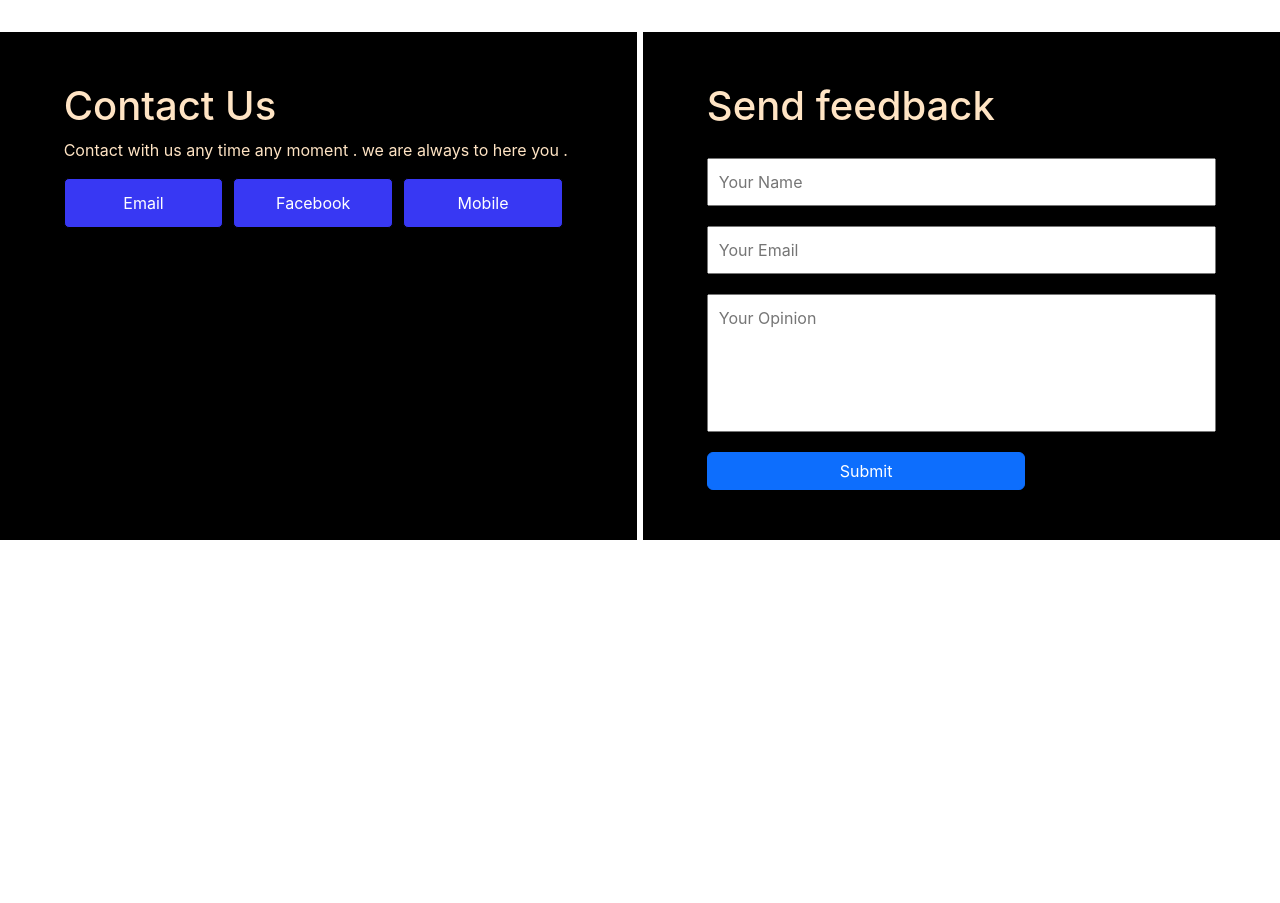
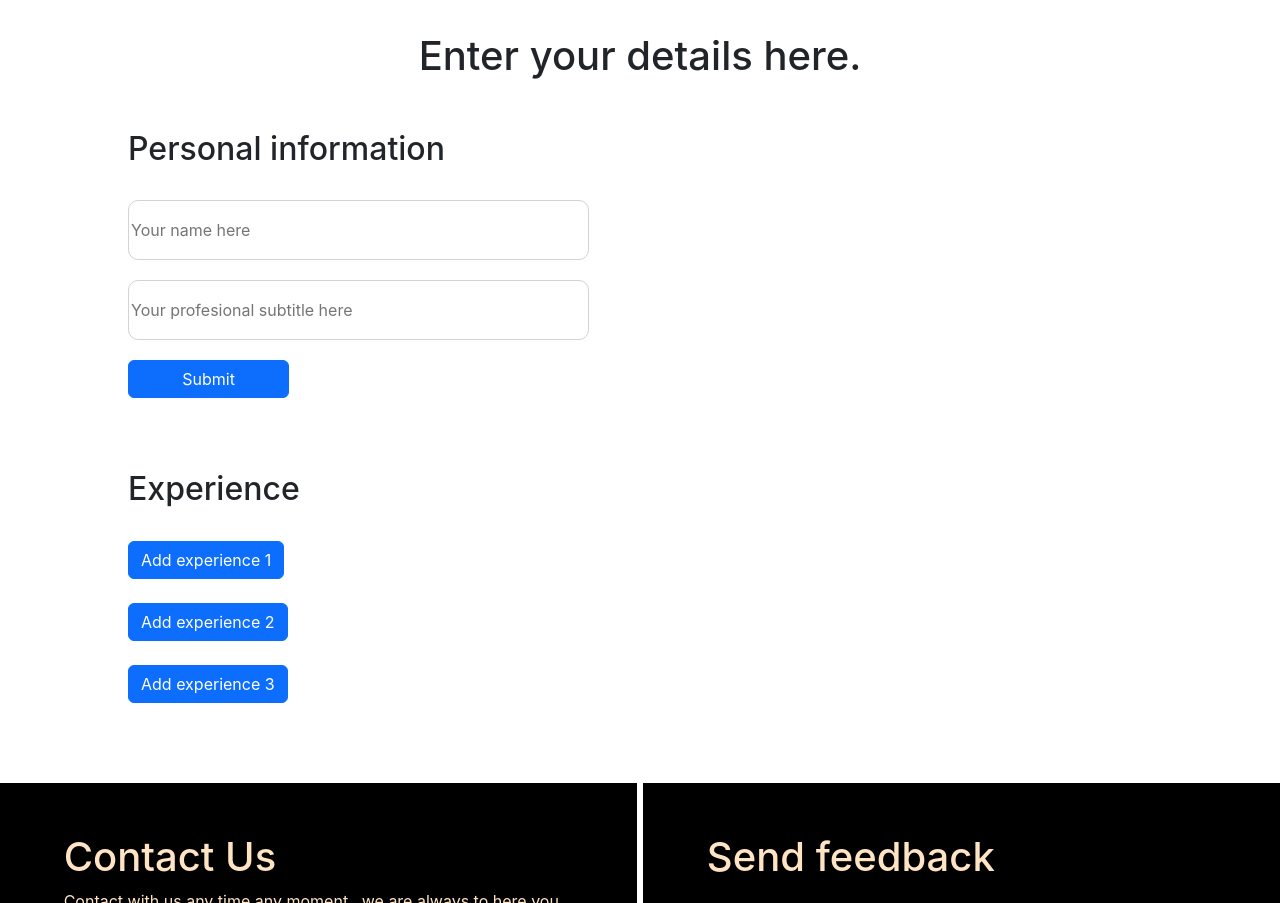
Before and after one commit to apurba2002/resume, a React (Create React App) app in the folder frontend/: page / in a window 1280 px wide. Shown: the part 1940-2843 px from the top of the page. Before the commit the page ends 2480 px from the top, so only its background shows below. Built offline with nearby package versions, Linux system fonts and the light colour scheme.

Commit message:
create input form

```diff
--- a/frontend/package.json
+++ b/frontend/package.json
@@ -1,5 +1,5 @@
 {
-  "homepage": "https://apurba2002.github.io/resume",
+
   "name": "frontend",
   "version": "0.1.0",
   "private": true,
--- a/frontend/public/App.css
+++ b/frontend/public/App.css
@@ -230,7 +230,54 @@ body{
     color: white;
     transition: 1s;
 }
+#tool{
+    width: 80%;
+    margin-left: 10%;
+    margin-top: 80px;
 
+}
+#tool form{
+    display: flex;
+}
+#tool-left{
+    width: 45%;
+}
+#tool h1{
+    margin-bottom: 50px;
+    text-align: center;
+}
+#tool input{
+    width: 100%;
+    height: 60px;
+    border: 1px solid lightgray;
+    border-radius: 10px;
+    margin-bottom: 20px;
+}
+#ex-grp-1{
+    display: none;
+    margin-bottom: 50px;
+}
+#ex-grp-2{
+
+    display: none;
+}
+#ex-grp-3{
+
+    display: none;
+}
+.btn-contain{
+    display: flex;
+    width: 100%;
+}
+.btn-contain button{
+    height: 40px;
+}
+#personal-msg{
+    display: none;
+}
+#personal-edit{
+    display: none;
+}
 
 @media  screen and (max-width:768px){
     body{
--- a/frontend/src/App.js
+++ b/frontend/src/App.js
@@ -289,6 +289,7 @@ class MidNav extends React.Component {
                                 Our designers know your expectation. Just choose and save your time.
                             </p>
                         </div>
+
                     </div>
                 </section>
             </>
@@ -424,21 +425,21 @@ class Review extends React.Component {
 }
 class Footer extends React.Component {
     render() {
-        const PostData =async(e)=>{
+        const PostData = async (e) => {
             e.preventDefault()
 
-            let name=document.querySelector("#name").value;
-            let email=document.querySelector("#email").value;
-            let message=document.querySelector("#message").value;
+            let name = document.querySelector("#name").value;
+            let email = document.querySelector("#email").value;
+            let message = document.querySelector("#message").value;
 
 
-            const res=await fetch("https://resume-ba8c7-default-rtdb.asia-southeast1.firebasedatabase.app/contactform.json",
+            const res = await fetch("https://resume-ba8c7-default-rtdb.asia-southeast1.firebasedatabase.app/contactform.json",
                 {
-                method:'POST',
-                headers:{
-                    'Content-Type':'application/json'
+                    method: 'POST',
+                    headers: {
+                        'Content-Type': 'application/json'
                     },
-                body:JSON.stringify({
+                    body: JSON.stringify({
                         name,
                         email,
                         message,
@@ -446,9 +447,9 @@ class Footer extends React.Component {
 
                     })
                 })
-             document.querySelector("#name").value="";
-             document.querySelector("#email").value="";
-             document.querySelector("#message").value="";
+            document.querySelector("#name").value = "";
+            document.querySelector("#email").value = "";
+            document.querySelector("#message").value = "";
             alert("Thanks For Your FeedBack")
         }
 
@@ -479,11 +480,172 @@ class Footer extends React.Component {
                             <input type="text" id="message" style={{ paddingBottom: "100px", width: "80%" }} placeholder="Your Opinion" required></input>
                             <br></br>
 
-                            <button className="btn btn-primary"  style={{ width: "50%", marginBottom: "50px" ,marginLeft:"10%",marginTop:"20px" }} type="submit " >Submit</button>
+                            <button className="btn btn-primary" style={{ width: "50%", marginBottom: "50px", marginLeft: "10%", marginTop: "20px" }} type="submit " >Submit</button>
                         </form>
                     </div>
                 </div>
             </section>
+        )
+    }
+}
+class Personalform extends React.Component{
+    render(){
+        return(
+            <form>
+                            <div>
+                                <h2>Personal information</h2>
+                                <br></br>
+                                <input type="name" required placeholder="Your name here"></input>
+
+                                <input type="name" placeholder="Your profesional subtitle here"></input>
+                                <button type="submit" style={{ width: "35%", }} className="btn btn-primary" id="personal-submit">Submit</button>
+                                <div className="btn-contain">
+
+                                    <button className="btn btn-success" style={{ width: "25%", marginRight: "1%" }} id="personal-edit">Edit data </button>
+                                    <button className="btn btn-primary " style={{ width: "74%" }} disabled id="personal-msg">Data successfully added to the server</button>
+                                </div>
+
+                            </div>
+
+                        </form>
+        )
+    }
+}
+class Experienceform extends React.Component{
+    render(){
+        const exgrp1 = () => {
+            document.querySelector("#ex-grp-1").style.display = "block"
+            document.querySelector("#ex-del-btn-1").style.display = "block"
+            document.querySelector("#end-date").style.display = "block"
+            document.querySelector("#end-date-label").style.display = "block"
+            document.querySelector("#end-date-btn").style.display = "flex"
+
+        }
+        const exgrp2 = () => {
+            document.querySelector("#ex-grp-2").style.display = "block"
+            document.querySelector("#ex-del-btn-2").style.display = "block"
+            document.querySelector("#end-date-2").style.display = "block"
+            document.querySelector("#end-date-label-2").style.display = "block"
+            document.querySelector("#end-date-btn-2").style.display = "flex"
+            window.location.href = "#ex-grp-2"
+
+        }
+        const exgrp3 = () => {
+            document.querySelector("#ex-grp-3").style.display = "block"
+            document.querySelector("#ex-del-btn-3").style.display = "block"
+            document.querySelector("#end-date-3").style.display = "block"
+            document.querySelector("#end-date-label-3").style.display = "block"
+            document.querySelector("#end-date-btn-3").style.display = "flex"
+            window.location.href = "#ex-grp-3"
+
+        }
+
+        return(
+            <div>
+            <h2>Experience</h2>
+            <br></br>
+            <div style={{ display: "flex" }}>
+                <button className="btn btn-primary" onClick={exgrp1}>Add experience 1</button>
+                <button className="btn btn-danger" id="ex-del-btn-1" style={{ marginLeft: "10px", display: "none" }} onClick={() => { document.querySelector("#ex-grp-1").style.display = "none"; document.querySelector("#ex-del-btn-1").style.display = "none" }} >Delete</button>
+            </div>
+
+            <div id="ex-grp-1">
+                <br></br>
+                <br></br>
+                <input type="name" placeholder="Company name here"></input>
+                <input type="name" placeholder="Company location here"></input>
+                <input type="name" placeholder="Your Job tittle on that company"></input>
+                <label className="text-primary"><h5>Starting date on this company</h5></label>
+                <input type="date" name="start-date"  ></input>
+                <label id="end-date-label" className="text-primary"><h5>Ending date on this company</h5></label>
+                <input type="date" id="end-date" name="end-date"  ></input><span><button id="end-date-btn" onClick={() => {
+                    document.querySelector("#end-date").style.display = "none"
+                    document.querySelector("#end-date-label").style.display = "none"
+                    document.querySelector("#end-date-btn").style.display = "none"
+                }} className=" btn btn-primary " >Still working</button></span>
+            </div>
+            <br></br>
+
+
+
+
+
+            <div style={{ display: "flex" }}>
+                <button className="btn btn-primary" onClick={exgrp2}>Add experience 2</button>
+                <button className="btn btn-danger" id="ex-del-btn-2" style={{ marginLeft: "10px", display: "none" }} onClick={() => { document.querySelector("#ex-grp-2").style.display = "none"; document.querySelector("#ex-del-btn-2").style.display = "none" }} >Delete</button>
+            </div>
+
+            <div id="ex-grp-2">
+                <br></br>
+                <br></br>
+                <input type="name" placeholder="Company name here"></input>
+                <input type="name" placeholder="Company location here"></input>
+                <input type="name" placeholder="Your Job tittle on that company"></input>
+                <label className="text-primary"><h5>Starting date on this company</h5></label>
+                <input type="date" name="start-date"  ></input>
+                <label id="end-date-label-2" className="text-primary"><h5>Ending date on this company</h5></label>
+                <input type="date" id="end-date-2" name="end-date"  ></input><span><button id="end-date-btn-2" onClick={() => {
+                    document.querySelector("#end-date-2").style.display = "none"
+                    document.querySelector("#end-date-label-2").style.display = "none"
+                    document.querySelector("#end-date-btn-2").style.display = "none"
+                }} className=" btn btn-primary " >Still working</button></span>
+                <br></br>
+                <br></br>
+            </div>
+            <br></br>
+
+
+
+
+            <div style={{ display: "flex" }}>
+                <button className="btn btn-primary" onClick={exgrp3}>Add experience 3</button>
+                <button className="btn btn-danger" id="ex-del-btn-3" style={{ marginLeft: "10px", display: "none" }} onClick={() => { document.querySelector("#ex-grp-3").style.display = "none"; document.querySelector("#ex-del-btn-3").style.display = "none" }} >Delete</button>
+            </div>
+
+            <div id="ex-grp-3">
+                <br></br>
+                <br></br>
+                <input type="name" placeholder="Company name here"></input>
+                <input type="name" placeholder="Company location here"></input>
+                <input type="name" placeholder="Your Job tittle on that company"></input>
+                <label className="text-primary"><h5>Starting date on this company</h5></label>
+                <input type="date" name="start-date"  ></input>
+                <label id="end-date-label-3" className="text-primary"><h5>Ending date on this company</h5></label>
+                <input type="date" id="end-date-3" name="end-date"  ></input><span><button id="end-date-btn-3" onClick={() => {
+                    document.querySelector("#end-date-3").style.display = "none"
+                    document.querySelector("#end-date-label-3").style.display = "none"
+                    document.querySelector("#end-date-btn-3").style.display = "none"
+                }} className=" btn btn-primary " >Still working</button></span>
+            </div>
+        </div>
+        )
+    }
+}
+class Input extends React.Component {
+    render() {
+
+        return (
+            <>
+
+                <div id="tool">
+
+                    <h1>
+                        Enter your details here.
+                    </h1>
+
+                    <div id="tool-left">
+
+                        <Personalform />
+                        <br></br>
+                        <br></br>
+                        <br></br>
+                        <Experienceform />
+
+
+                    </div>
+
+                </div>
+            </>
         )
     }
 }
@@ -500,7 +662,7 @@ function App() {
             <Reviewcard />
             <Review />
             <Tempcontrol />
-
+            <Input />
 
             <Footer />
 
```
Lines whose indentation alone changed are shown as unchanged.
